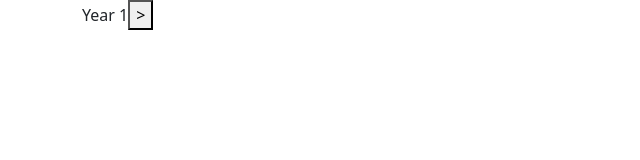
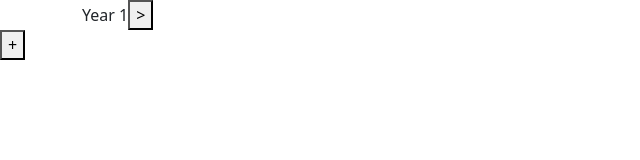
Before and after one commit to perezmas/scheduler, a React (Create React App) app: page / in a window 1280 px wide. Shown: the top 160 px of the page, without its empty margins (0-640 px from the left). Built offline with nearby package versions, Linux system fonts and the light colour scheme.

Commit message:
Created scheduler to hold several years Moved Year's state up to Scheduler Modified Year to close popover when clicking out of it

```diff
--- a/src/App.tsx
+++ b/src/App.tsx
@@ -1,14 +1,12 @@
-import React, { useState } from "react";
+import React from "react";
 import "./Year.css";
-import {v4 as uuid} from "uuid";
-import Year from "./components/Year";
 import "bootstrap/dist/css/bootstrap.min.css";
+import { Scheduler } from "./components/Scheduler";
 
 function App(): JSX.Element {
-    const yruuid = useState(uuid);
     return (
         <div className="App">
-            <Year uuid={yruuid[0]} level="FRESHMAN" num={1}/>
+            <Scheduler/>
         </div>
     );
 }
--- /dev/null
+++ b/src/components/Scheduler.tsx
@@ -0,0 +1,52 @@
+import React, {ChangeEvent, FormEvent, useState} from "react";
+import useYears, { AddYearAction } from "../hooks/useYears";
+import {v4 as uuid} from "uuid";
+import SemesterProps from "../interfaces/Semester";
+import {AddSemesterAction} from "../hooks/useYears";
+import { YearProps } from "../interfaces/Year";
+import Year from "./Year";
+interface SchedulerProps{
+    csv?: string,
+    json?: string
+}
+export function Scheduler(props: SchedulerProps): JSX.Element{
+    const [years, dispatchYears] = useYears([{index: 1, uuid: uuid(), semesters: new Array<SemesterProps>()}]);
+    const [newName, setNewName] = useState<string | null>(null);
+    const [newStart, setNewStart] = useState<string | null>(null);
+    const [newEnd, setNewEnd] = useState<string | null>(null);
+    const handleSemesterInput = (event: ChangeEvent<HTMLInputElement>) => {
+        switch(event.target.name){
+        case "season":
+            setNewName(event.target.value);
+            break;
+        case "starts":
+            setNewStart(event.target.value);
+            break;
+        case "ends":
+            setNewEnd(event.target.value);
+            break;
+        }
+    };
+    const handleSemesterSubmit = (event: FormEvent<HTMLFormElement>,id: string) => {
+        event.preventDefault();
+        const input: AddSemesterAction = {type: "ADD SEMESTER", uuid: id, name: newName as string, start: new Date(newStart as string), end: new Date(newEnd as string), semesterUuid: uuid()};
+        dispatchYears(input);
+    };
+    return (
+        <div>
+            {years.map((props: YearProps, i: number) => {
+                return (
+                    <div key={props.uuid}>
+                        <Year handleInput={handleSemesterInput} handleSubmit={(event: FormEvent<HTMLFormElement>) => {
+                            handleSemesterSubmit(event,props.uuid);
+                        }} semesters={props.semesters} uuid={props.uuid} index={i+1} />
+                    </div>
+                );
+            })}
+            <button onClick={() => {
+                const input: AddYearAction = {type: "ADD YEAR",uuid: uuid(), index: years.length};
+                dispatchYears(input);
+            }}>+</button>
+        </div>
+    );
+}
--- a/src/hooks/useSemesters.ts
+++ /dev/null
@@ -1,56 +0,0 @@
-import { useReducer } from "react";
-import CourseProps from "../interfaces/Course";
-import SemesterProps from "../interfaces/Semester";
-interface AbstractAction{
-    type: "UPDATE SEMESTER" | "ADD SEMESTER" | "DELETE SEMESTER" ,
-    uuid: string
-}
-
-export interface AddSemesterAction extends AbstractAction{
-    type: "ADD SEMESTER",
-    name: string,
-    start: Date,
-    end: Date,
-}
-
-function isDate(dors: string | Date | undefined): dors is Date{
-    return (dors as Date).getTime !== undefined;
-}
-
-function isString(dors: string | Date | undefined): dors is string{
-    return dors !== undefined && (dors as Date).getTime === undefined;
-}
-
-function isAddSemester(action: AbstractAction): action is AddSemesterAction{
-    const output: AddSemesterAction = (action as AddSemesterAction);
-    return output.type === "ADD SEMESTER" && isString(output.name) && isDate(output.start) && isDate(output.end);
-}
-
-function semesterReducer(prev: Array<SemesterProps> ,action: AbstractAction){
-    switch(action.type){
-    case "ADD SEMESTER":
-        if(isAddSemester(action)){
-            const next = new Array<SemesterProps>().concat(prev);
-            next.push({name: action.name, start: action.start, end: action.end, uuid: action.uuid, courses: new Map<string,CourseProps>()});
-            return next;
-        }else{
-            throw Error(`Could not add semester ${action.uuid}; was the input object the right type?`);
-        }default:
-        throw Error(`${action.type} not implemented!`);
-    }
-}
-
-function initializer(init?: Array<SemesterProps>): Array<SemesterProps>{
-    if(init !== undefined){
-        return init;
-    }else{
-        return new Array<SemesterProps>();
-    }
-}
-
-function useSemesters(init?: Array<SemesterProps>): [Array<SemesterProps>,(action: AbstractAction) => void]{
-    const [semesters, updateSemesters] = useReducer(semesterReducer,init,initializer);
-    return [semesters, updateSemesters];
-}
-
-export default useSemesters;
--- /dev/null
+++ b/src/hooks/useYears.ts
@@ -0,0 +1,96 @@
+import { useReducer } from "react";
+import CourseProps from "../interfaces/Course";
+import SemesterProps from "../interfaces/Semester";
+import { YearProps } from "../interfaces/Year";
+import {v4 as uuid} from "uuid";
+import AbstractProps from "../interfaces/Props";
+interface AbstractAction{
+    type: "ADD YEAR" | "DELETE YEAR" | "UPDATE SEMESTER" | "ADD SEMESTER" | "DELETE SEMESTER",
+    uuid: string
+}
+
+export interface AddSemesterAction extends AbstractAction{
+    type: "ADD SEMESTER",
+    semesterUuid: string,
+    name: string,
+    start: Date,
+    end: Date,
+}
+
+export interface AddYearAction extends AbstractAction{
+    type: "ADD YEAR",
+    uuid: string,
+    index: number
+}
+
+function isDate(dors: string | Date | undefined): dors is Date{
+    return (dors as Date).getTime !== undefined;
+}
+
+function isString(dors: string | Date | undefined): dors is string{
+    return dors !== undefined && (dors as Date).getTime === undefined;
+}
+
+function isAddSemester(action: AbstractAction): action is AddSemesterAction{
+    const output: AddSemesterAction = (action as AddSemesterAction);
+    return output.type === "ADD SEMESTER" && isString(output.name) && isDate(output.start) && isDate(output.end) && isString(output.semesterUuid);
+}
+
+function isAddYear(action: AbstractAction): action is AddYearAction{
+    const output: AddYearAction = (action as AddYearAction);
+    return action.type === "ADD YEAR" && output.index !== undefined && typeof output.index === "number";
+}
+
+function getByUUID<T extends AbstractProps>(state: Array<T>, uuid: string): number{
+    for(let i = 0;i < state.length; i++){
+        if(state[i].uuid === uuid){
+            return i;
+        }
+    }
+    return -1;
+}
+
+function semesterReducer(prev: Array<YearProps> ,action: AbstractAction): Array<YearProps>{
+    switch(action.type){
+    case "ADD SEMESTER":
+        if(isAddSemester(action)){
+            const targetIndex: number = getByUUID(prev,action.uuid);
+            const target: YearProps = prev[targetIndex];
+            if(getByUUID(target.semesters,action.semesterUuid) !== -1){
+                return prev;
+            }
+            const next = new Array<YearProps>().concat(prev);
+            const newYear = new Array<SemesterProps>().concat(target.semesters);
+            newYear.push({name: action.name, start: action.start, end: action.end, uuid: action.semesterUuid, courses: new Map<string,CourseProps>()});
+            next[targetIndex].semesters = newYear;
+            return next;
+        }
+        break;
+    case "ADD YEAR":
+        if(isAddYear(action)){
+            const next = new Array<YearProps>().concat(prev);
+            const newYear: YearProps = {index: action.index, uuid: action.uuid, semesters: new Array<SemesterProps>()};
+            next.push(newYear);
+            return next;
+        }
+        break;
+    default:
+        throw Error(`${action.type} not implemented!`);
+    }
+    throw Error(`action does not have required fields to execute ${action.type}!`);
+}
+
+function initializer(init?: Array<YearProps>): Array<YearProps>{
+    if(init !== undefined){
+        return init;
+    }else{
+        return new Array<YearProps>();
+    }
+}
+
+function useYears(init?: Array<YearProps>): [Array<YearProps>,(action: AbstractAction) => void]{
+    const [semesters, updateSemesters] = useReducer(semesterReducer,init,initializer);
+    return [semesters, updateSemesters];
+}
+
+export default useYears;
--- a/src/interfaces/Course.ts
+++ b/src/interfaces/Course.ts
@@ -1,8 +1,8 @@
-interface CourseProps{
+import AbstractProps from "./Props";
+
+interface CourseProps extends AbstractProps{
     /**The uuid of the semester containing this course.*/
     parent: string
-    /**The unique identifier of this course. */
-    uuid: string
     /**The department of the course */
     department: string | null,
     /**The course ID */
--- /dev/null
+++ b/src/interfaces/Props.ts
@@ -0,0 +1,4 @@
+interface AbstractProps{
+    uuid: string
+}
+export default AbstractProps
--- a/src/interfaces/Semester.ts
+++ b/src/interfaces/Semester.ts
@@ -1,7 +1,7 @@
 import CourseProps from "./Course";
+import AbstractProps from "./Props";
 
-interface SemesterProps{
-    uuid: string,
+interface SemesterProps extends AbstractProps{
     name: string,
     start: Date,
     end: Date,
```
Also changed, not shown: src/components/Year.tsx (+25 -54 lines), src/interfaces/Year.ts (+4 -8 lines).
